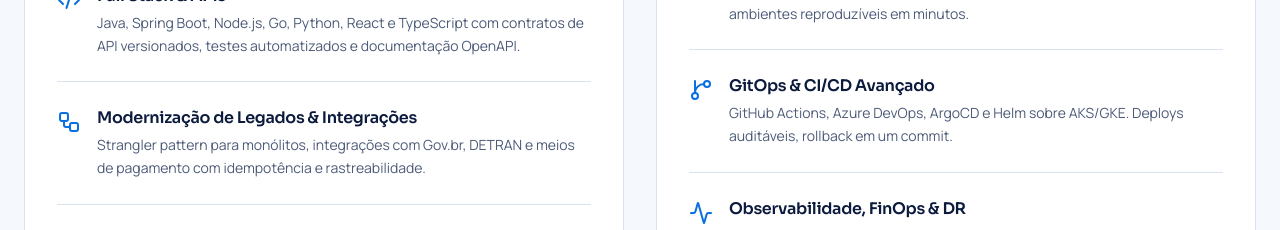
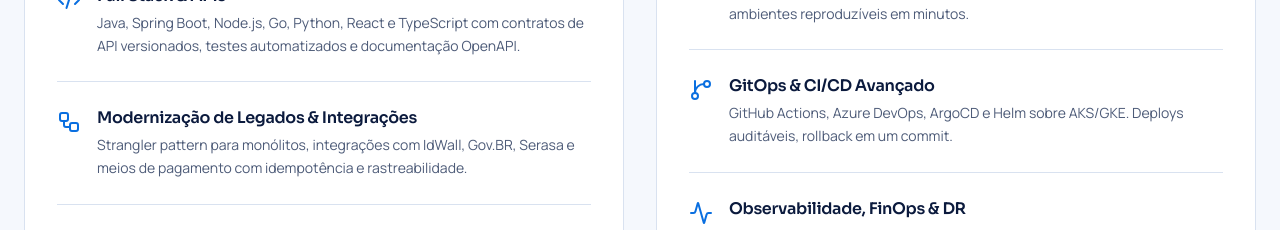
Before and after one commit to lucasrodriguesabreu/phong-site, a React (Vite) app: page / in a window 1280 px wide. Shown: the part 1520-1750 px from the top of the page. Built offline with nearby package versions, Linux system fonts and the light colour scheme.

Commit message:
ajuste nas integracoes

```diff
--- a/src/data.js
+++ b/src/data.js
@@ -13,7 +13,7 @@ export const pillars = [
     color: 'bg-primary',
     items: [
       { icon: Code2, t: 'Full Stack & APIs', d: 'Java, Spring Boot, Node.js, Go, Python, React e TypeScript com contratos de API versionados, testes automatizados e documentação OpenAPI.' },
-      { icon: Workflow, t: 'Modernização de Legados & Integrações', d: 'Strangler pattern para monólitos, integrações com Gov.br, DETRAN e meios de pagamento com idempotência e rastreabilidade.' },
+      { icon: Workflow, t: 'Modernização de Legados & Integrações', d: 'Strangler pattern para monólitos, integrações com IdWall, Gov.BR, Serasa e meios de pagamento com idempotência e rastreabilidade.' },
       { icon: Zap, t: 'Hiperautomação de Regras de Negócio', d: 'Esteiras de crédito e processos orquestradas por motores de regras, filas e validações via API — menos operação manual, mais SLA.' },
     ],
   },
```
